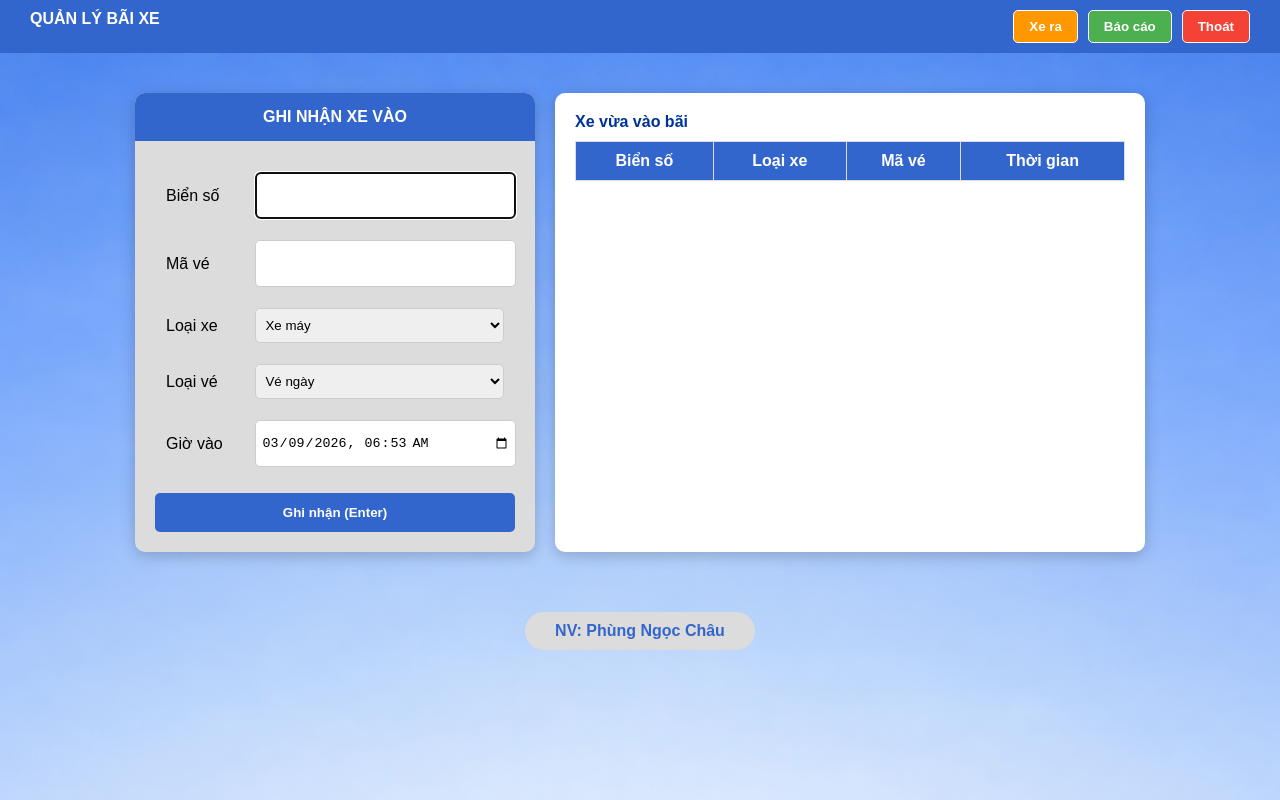
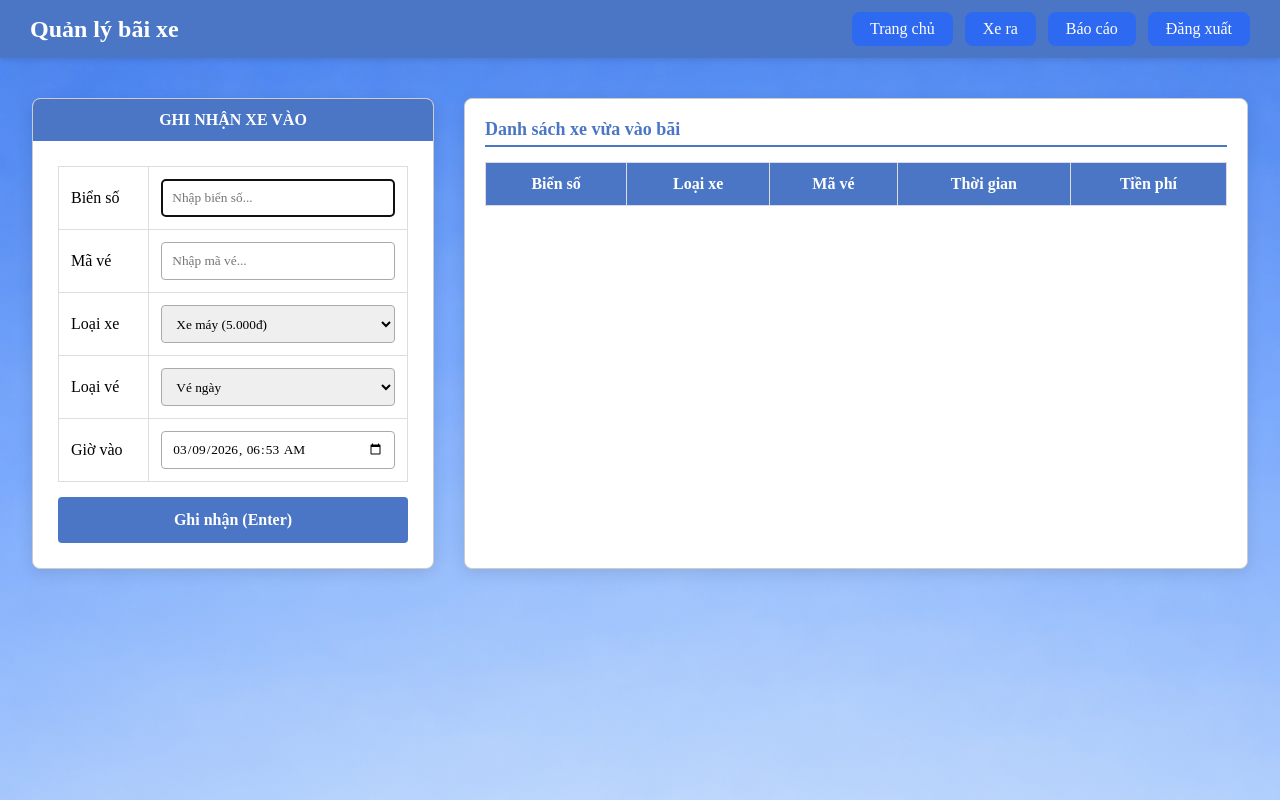
Before and after one commit to hmy2704/QuanLyBaiXe, a website: page frontend/xevao.html in a window 1280 px wide. Drawn offline with Linux system fonts and the light colour scheme.

```diff
--- a/dbConfig.js
+++ b/dbConfig.js
@@ -1,7 +1,7 @@
 const config = {
 
     //connectionString: 'Driver={ODBC Driver 17 for SQL Server};Server=localhost\\SQLEXPRESS;Database=QuanLyBaiXe;Trusted_Connection=yes;',
-   connectionString: 'Driver={ODBC Driver 17 for SQL Server};Server=DESKTOP-6D4G1B3\\SQLEXPRESS;Database=QuanLyBaiXe;Trusted_Connection=yes;',
+   connectionString: 'Driver={ODBC Driver 17 for SQL Server};Server=localhost\\SQLEXPRESS;Database=QuanLyBaiXe;Trusted_Connection=yes;',
 }
 
 
--- a/frontend/xevao.html
+++ b/frontend/xevao.html
@@ -8,88 +8,122 @@
         body {
             margin: 0;
             padding: 0;
-            background: #f0f2f5 url("background.png") fixed center/cover;
+            min-height: 100vh;
+            background-image: url("background.png");
             display: flex;
             flex-direction: column;
             align-items: center;
-            font-family: 'Poppins', sans-serif;
+            font-family: "Times New Roman", Times, serif;
         }
+
         .navbar {
             width: 100%;
-            background: #3366CC;
+            background: #4A76C5;
             display: flex;
             justify-content: space-between;
-            padding: 10px 30px;
+            align-items: center;
+            padding: 12px 30px;
             box-sizing: border-box;
             color: white;
             position: sticky;
             top: 0;
+            z-index: 1000;
+            box-shadow: 0 2px 5px rgba(0,0,0,0.1);
         }
-        .nav-buttons { display: flex; gap: 10px; }
+
+        .nav-buttons { display: flex; gap: 12px; }
+
         .btn-nav {
-            padding: 8px 15px;
-            border-radius: 5px;
-            border: 1px solid white;
+            padding: 8px 18px;
+            border-radius: 8px;
+            border: none;
             color: white;
-            font-weight: bold;
             cursor: pointer;
+            background: #2E69F2;
+            font-family: inherit;
+            font-size: 16px;
         }
-        .btn-xera { background: #ff9800; }
-        .btn-baocao { background: #4CAF50; }
-        .btn-thoat { background: #f44336; }
+        .btn-nav:hover { background: #1e56d4; }
+
         .container {
             display: flex;
-            gap: 20px;
+            flex-direction: row;
+            gap: 30px;
             padding: 40px;
+            max-width: 1300px;
+            width: 95%;
+            justify-content: center;
         }
+
         .giaodien, .danh-sach-container {
-            background: #DCDCDC;
-            border-radius: 10px;
-            box-shadow: 0 4px 15px rgba(0,0,0,0.2);
+            background: white;
+            border-radius: 8px;
+            box-shadow: 0 4px 15px rgba(0,0,0,0.1);
             overflow: hidden;
+            border: 1px solid #ccc;
         }
-        .giaodien { width: 400px; }
-        .danh-sach-container { width: 550px; background: white; padding: 20px; }
-        #ghi, th { background: #3366CC; color: white; padding: 15px; font-weight: bold; text-align: center; }
-        .form-content { padding: 20px; }
+
+        .giaodien { width: 400px; flex-shrink: 0; }
+        .danh-sach-container { flex-grow: 1; padding: 20px; min-width: 600px; }
+
+        #ghi, th {
+            background: #4A76C5;
+            color: white;
+            padding: 12px;
+            font-weight: bold;
+            text-align: center;
+        }
+
+        .form-content { padding: 25px; }
+
         table { width: 100%; border-collapse: collapse; }
-        td, th { padding: 10px; border: 1px solid #ddd; }
+        td, th { padding: 12px; border: 1px solid #ddd; text-align: center; }
+
         input, select {
             width: 100%;
-            height: 35px;
-            border-radius: 5px;
-            border: 1px solid #ccc;
-            padding: 5px;
+            height: 38px;
+            border: 1px solid #aaa;
+            padding: 5px 10px;
+            font-family: inherit;
+            box-sizing: border-box;
+            border-radius: 4px;
         }
+
         .btn-main {
             width: 100%;
-            padding: 12px;
-            background: #3366CC;
+            padding: 14px;
+            background: #4A76C5;
             color: white;
             border: none;
-            border-radius: 5px;
             font-weight: bold;
             cursor: pointer;
             margin-top: 15px;
+            font-family: inherit;
+            font-size: 16px;
+            border-radius: 4px;
         }
+        .btn-main:hover { background: #3a5fa3; }
+
         .btn-save {
-            background: #4CAF50;
+            background: #28a745;
             display: none;
             float: right;
-            margin-top: 10px;
             width: auto;
             padding: 10px 30px;
+            margin-top: 15px;
         }
-        .user-info { margin-top: 20px; padding: 10px 30px; background: #DCDCDC; border-radius: 20px; font-weight: bold; color: #3366CC; }
+
+        .fee-text { color: #d32f2f; font-weight: bold; }
     </style>
 </head>
 <body>
     <div class="navbar">
-        <div style="font-weight: bold">QUẢN LÝ BÃI XE</div>
+        <div style="font-weight: bold; font-size: 24px;">Quản lý bãi xe</div>
         <div class="nav-buttons">
-            <button class="btn-nav btn-xera" onclick="location.href='checkout.html'">Xe ra</button>
-            <button class="btn-nav btn-baocao" onclick="location.href='baocao.html'">Báo cáo</button>
-            <button class="btn-nav btn-thoat" onclick="thoat()">Thoát</button>
+            <button class="btn-nav" onclick="location.href='index.html'">Trang chủ</button>
+            <button class="btn-nav" onclick="location.href='checkout.html'">Xe ra</button>
+            <button class="btn-nav" onclick="location.href='baocao.html'">Báo cáo</button>
+            <button class="btn-nav" onclick="thoat()">Đăng xuất</button>
         </div>
     </div>
 
@@ -98,27 +132,40 @@
             <div id="ghi">GHI NHẬN XE VÀO</div>
             <div class="form-content">
                 <table>
-                    <tr><td>Biển số</td><td><input type="text" id="bienSo"></td></tr>
-                    <tr><td>Mã vé</td><td><input type="text" id="maVe"></td></tr>
-                    <tr><td>Loại xe</td><td><select id="loaiXe"><option>Xe máy</option><option>Ô tô</option></select></td></tr>
-                    <tr><td>Loại vé</td><td><select id="loaiVe"><option>Vé ngày</option><option>Vé tháng</option></select></td></tr>
-                    <tr><td>Giờ vào</td><td><input type="datetime-local" id="tgVao"></td></tr>
+                    <tr><td style="text-align: left;">Biển số</td><td><input type="text" id="bienSo" autofocus placeholder="Nhập biển số..."></td></tr>
+                    <tr><td style="text-align: left;">Mã vé</td><td><input type="text" id="maVe" placeholder="Nhập mã vé..."></td></tr>
+                    <tr><td style="text-align: left;">Loại xe</td><td>
+                        <select id="loaiXe">
+                            <option value="Xe máy">Xe máy (5.000đ)</option>
+                            <option value="Ô tô">Ô tô (20.000đ)</option>
+                        </select>
+                    </td></tr>
+                    <tr><td style="text-align: left;">Loại vé</td><td><select id="loaiVe"><option>Vé ngày</option><option>Vé tháng</option></select></td></tr>
+                    <tr><td style="text-align: left;">Giờ vào</td><td><input type="datetime-local" id="tgVao"></td></tr>
                 </table>
                 <button class="btn-main" onclick="ghiNhan()">Ghi nhận (Enter)</button>
             </div>
         </div>
 
         <div class="danh-sach-container">
-            <div style="color:#003399; font-weight: bold; margin-bottom: 10px;">Xe vừa vào bãi</div>
+            <div style="color:#4A76C5; font-weight: bold; margin-bottom: 15px; font-size: 18px; border-bottom: 2px solid #4A76C5; padding-bottom: 5px; text-align: left;">
+                Danh sách xe vừa vào bãi
+            </div>
             <table id="tableDanhSach">
-                <thead><tr><th>Biển số</th><th>Loại xe</th><th>Mã vé</th><th>Thời gian</th></tr></thead>
+                <thead>
+                    <tr>
+                        <th>Biển số</th>
+                        <th>Loại xe</th>
+                        <th>Mã vé</th>
+                        <th>Thời gian</th>
+                        <th>Tiền phí</th>
+                    </tr>
+                </thead>
                 <tbody></tbody>
             </table>
-            <button id="btnSave" class="btn-main btn-save" onclick="saveToDB()">Lưu vào Database</button>
+            <button id="btnSave" class="btn-main btn-save" onclick="saveToDB()">Lưu tất cả vào Database</button>
         </div>
     </div>
-
-    <div class="user-info">NV: Phùng Ngọc Châu</div>
 
     <script>
         const $ = id => document.getElementById(id);
@@ -130,31 +177,39 @@
         }
 
         function ghiNhan() {
-            if (!$('bienSo').value || !$('maVe').value) return alert("Thiếu dữ liệu!");
+            const bs = $('bienSo').value;
+            const mv = $('maVe').value;
+            const lx = $('loaiXe').value;
 
-            const row = $('tableDanhSach').tBodies[0].insertRow(0);
-            row.innerHTML = `<td><b>${$('bienSo').value}</b></td><td>${$('loaiXe').value}</td><td>${$('maVe').value}</td><td>${$('tgVao').value.replace('T',' ')}</td>`;
+            if (!bs || !mv) return alert("Vui lòng nhập đầy đủ Biển số và Mã vé!");
+
+            // Tính toán tiền phí
+            let phi = (lx === "Ô tô") ? 5000 : 2000;
+
+            const tbody = $('tableDanhSach').tBodies[0];
+            const row = tbody.insertRow(0);
+            row.innerHTML = `
+                <td style="font-weight: bold;">${bs}</td>
+                <td>${lx}</td>
+                <td><span style="color: #2E69F2;">${mv}</span></td>
+                <td style="font-size: 0.9em;">${$('tgVao').value.replace('T',' ')}</td>
+                <td class="fee-text">${phi.toLocaleString('vi-VN')} đ</td>
+            `;
 
             $('btnSave').style.display = "block";
-            $('bienSo').value = ''; $('maVe').value = '';
-            $('bienSo').focus(); setTime();
+            $('bienSo').value = '';
+            $('maVe').value = '';
+            $('bienSo').focus();
+            setTime();
         }
 
-        async function saveToDB() {
-            // Đây là nơi bạn kết nối với file database (PHP, Nodejs hoặc API)
-            const data = {
-                bienSo: $('bienSo').value,
-                maVe: $('maVe').value,
-                // Lấy thêm dữ liệu từ bảng nếu cần lưu nhiều xe cùng lúc
-            };
-
-            alert("Đã gửi lệnh lưu vào database!");
-            // Code mẫu: fetch('save.php', { method: 'POST', body: JSON.stringify(data) });
+        function saveToDB() {
+            alert("Dữ liệu đã được chuẩn bị để lưu!");
         }
 
         window.onload = () => { setTime(); $('bienSo').focus(); };
-        document.onkeypress = e => e.key === 'Enter' && ghiNhan();
-        function thoat() { if(confirm("Thoát?")) location.href="main.html"; }
+        document.onkeypress = e => { if(e.key === 'Enter') ghiNhan(); };
+        function thoat() { if(confirm("Bạn muốn đăng xuất?")) location.href="login.html"; }
     </script>
 </body>
 </html>
```
Also changed, not shown: frontend/login.html (+0 -3 lines).
